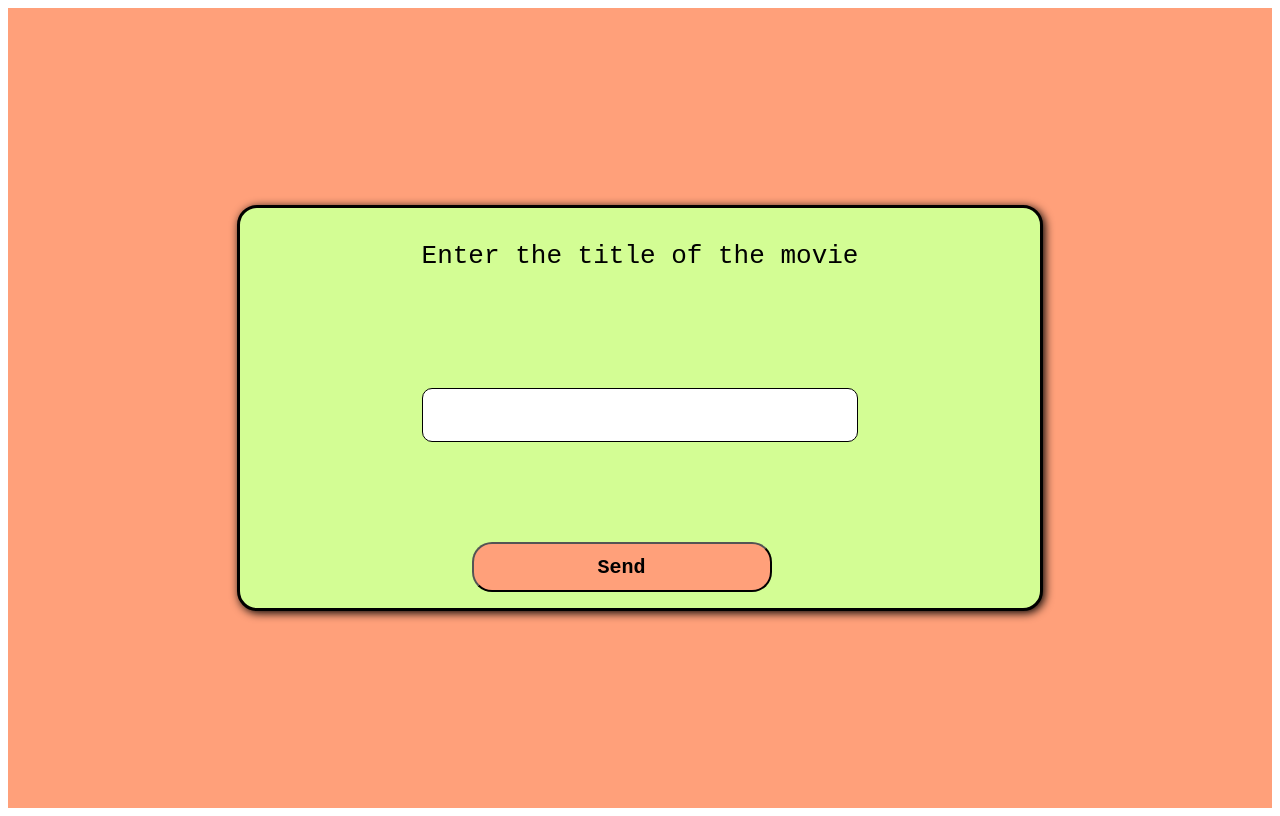
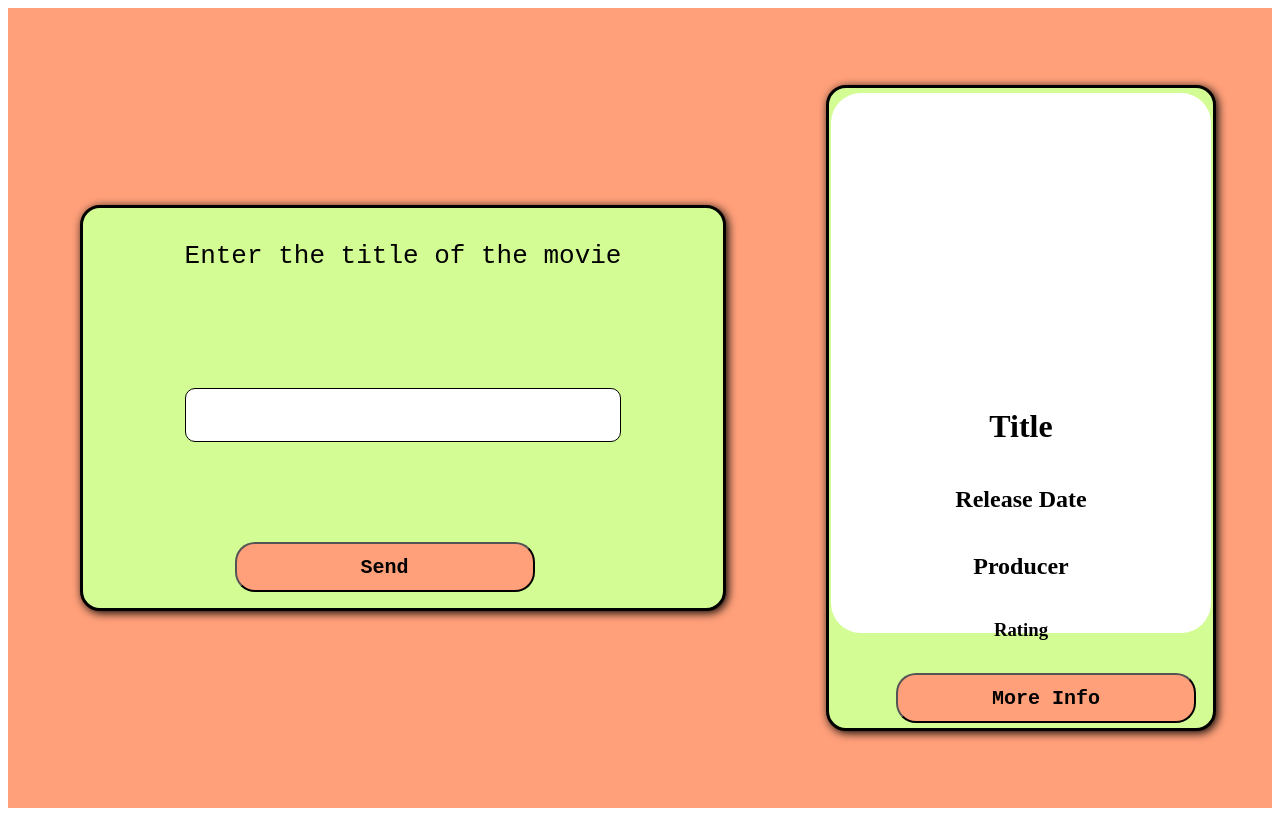
Before and after one commit to Dmate889/Angular_mini_projects, an Angular app in the folder Movie_Search/: page / in a window 1280 px wide. Built offline with nearby package versions, Linux system fonts and the light colour scheme.

Commit message:
Add Metadata window and CSS design

```diff
--- a/Movie_Search/src/app/Components/home-page-component/home-page-component.component.css
+++ b/Movie_Search/src/app/Components/home-page-component/home-page-component.component.css
@@ -1,12 +1,21 @@
+html, body {
+    margin: 0;
+    padding: 0;
+    height: 100%;
+    overflow: hidden;
+}
+
 body{
     display: flex;
     flex-direction: row;
     justify-content: center;
     align-items: center;
     height: 100vh;
+    width: 100vw;
     background-color:lightsalmon;
-    margin: 0;
+    margin: 0px;
     padding: 0;
+    gap: 100px;
 }
 
 
@@ -18,7 +27,7 @@ body{
     justify-content: center;
     align-items: center;
     height: 50vh;
-    width: 100vh;
+    width: 50vw;
     background-color:rgb(211, 253, 148);
     box-shadow: 2px 2px 10px black;
 }
@@ -64,3 +73,65 @@ form{
 .sendButton:hover{
     background-color: white;
 }
+
+.movieInfo{
+    border: solid;
+    height: 80vh;
+    width: 30vw;
+    display: flex;
+    flex-direction: column;
+    border: solid;
+    border-radius: 20px;
+    justify-content: center;
+    align-items: center;
+    background-color:rgb(211, 253, 148);
+    box-shadow: 2px 2px 10px black;
+}
+
+.metaData{
+    background-color: white;
+    border-radius: 30px;;
+    height: 60vh;
+    width: 25vw;
+    display: flex;
+    flex-direction: column;
+    justify-content: center;
+    align-items: center;
+    padding: 30px;
+    gap: 150px;
+}
+
+.poster{
+    height: 30vh;
+    width: 20vw;
+
+}
+
+.fewData{
+    width: 20vw;
+    height: 20vh;
+    display: flex;
+    flex-direction: column;
+    justify-content: center;
+    align-items: center;
+}
+
+
+.moreInfo{
+    margin-top: 40px;
+    height: 50px;
+    width: 300px;
+    margin-left: 50px;
+    border-radius: 20px;
+    font-family: monospace;
+    font-size: x-large;
+    font-weight: 700;
+    background-color: lightsalmon;
+    transition: background-color 0.5s;
+    cursor: pointer;
+}
+
+
+.moreInfo:hover{
+    background-color: white;
+}
--- a/Movie_Search/src/app/Components/home-page-component/home-page-component.component.html
+++ b/Movie_Search/src/app/Components/home-page-component/home-page-component.component.html
@@ -13,5 +13,17 @@
             <button class="sendButton" class="sendButton">Send</button>
         </form>
     </div>
+    <div class="movieInfo">
+        <div class="metaData">
+            <div class="poster"></div>
+            <div class="fewData">
+                <h1>Title</h1>
+                <h2>Release Date</h2>
+                <h2>Producer</h2>
+                <h3>Rating</h3>
+            </div>
+        </div>
+        <button class="moreInfo">More Info</button>
+    </div>
 </body>
 </html>
```
